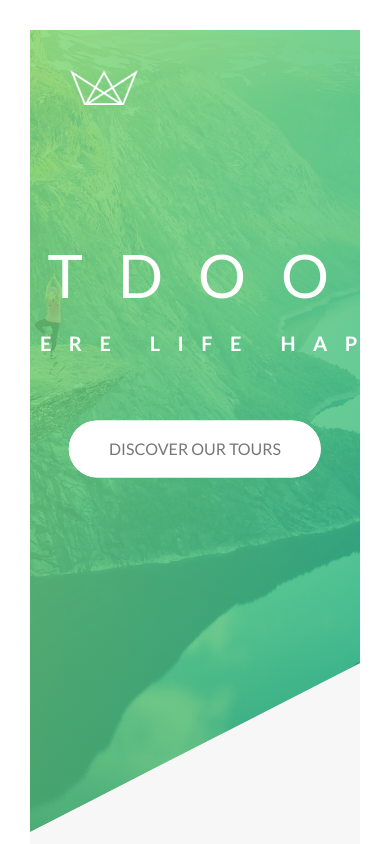
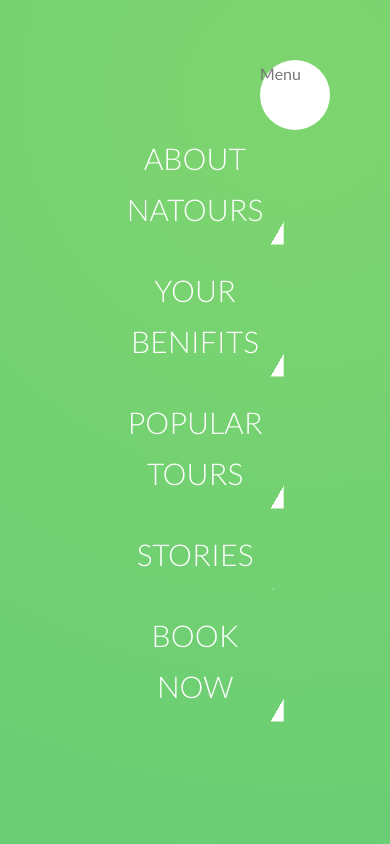
Before and after one commit to ocampo19/Natours, a website: page index.html in a window 390 px wide. Shown: the top 844 px of the page. Drawn offline with Linux system fonts and the light colour scheme.

Commit message:
hamburger navbar

```diff
--- a/index.html
+++ b/index.html
@@ -13,6 +13,25 @@
         <title>Natours | Exciting tours for adventurous people</title>
     </head>
     <body>
+
+        <div class="navigation">
+            <input type="checkbox" class="navigation__checkbox" id="navi-toggle">
+
+            <label for="navi-toggle" class="navigation__button">Menu</label>
+
+            <div class="navigation__background">&nbsp;</div>
+
+            <nav class="navigation__nav">
+                <ul class="navigation__list">
+                    <li class="navigation__item"><a href="#" class="navigation__link">About Natours</a></li>
+                    <li class="navigation__item"><a href="#" class="navigation__link">Your benifits</a></li>
+                    <li class="navigation__item"><a href="#" class="navigation__link">Popular tours</a></li>
+                    <li class="navigation__item"><a href="#" class="navigation__link">Stories</a></li>
+                    <li class="navigation__item"><a href="#" class="navigation__link">Book now</a></li>
+                </ul>
+            </nav>
+        </div>
+
         <header class="header">
             <div class="header__logo-box">
                 <img src="img/logo-white.png" alt="Logo" class="header__logo">
--- /dev/null
+++ b/sass/layout/_navigation.scss
@@ -0,0 +1,76 @@
+.navigation {
+    &__checkbox {
+        display: none;
+    }
+
+    &__button {
+        background-color: $color-white;
+        height: 7rem;
+        width: 7rem;
+        position: fixed;
+        top: 6rem;
+        right: 6rem;
+        border-radius: 50%;
+        z-index: 200;
+    }
+
+    &__background {
+        height: 6rem;
+        width: 6rem;
+        border-radius: 50%;
+        position: fixed;
+        top: 6.5rem;
+        right: 6.5rem;
+        background-image: radial-gradient($color-primary-light, $color-primary-dark);
+        z-index: 100;
+
+        transform: scale(80);
+    }
+
+    &__nav {
+        height: 100vh;
+        width: 100%;
+        position: fixed;
+        top: 0;
+        right: 0;
+        z-index: 150;
+    }
+
+    &__list {
+        position: absolute;
+        top: 50%;
+        left: 50%;
+        transform: translate(-50%,-50%);
+        list-style: none;
+        text-align: center;
+    }
+
+    &__item {
+        margin: 1rem;
+    }
+
+    &__link {
+        &:link,
+        &:visited {
+            display: inline-block;
+            font-size: 3rem;
+            font-weight: 300;
+            padding: 1rem 2rem;
+            color: $color-white;
+            text-decoration: none;
+            text-transform: uppercase;
+            background-image: linear-gradient(120deg, transparent 0%, transparent 50%, $color-white 50%);
+            background-size: 225%;
+            transition: all .4s;
+        }
+
+        &:hover,
+        &:active {
+            background-position: 100%;
+            color: $color-primary;
+            transform: translateX(1rem);
+        }
+
+    }
+
+}
--- a/sass/main.scss
+++ b/sass/main.scss
@@ -17,5 +17,6 @@
 @import "layout/footer";
 @import "layout/grid";
 @import "layout/header";
+@import "layout/navigation";
 
 @import "pages/home";
```
Also changed, not shown: css/style.css.
